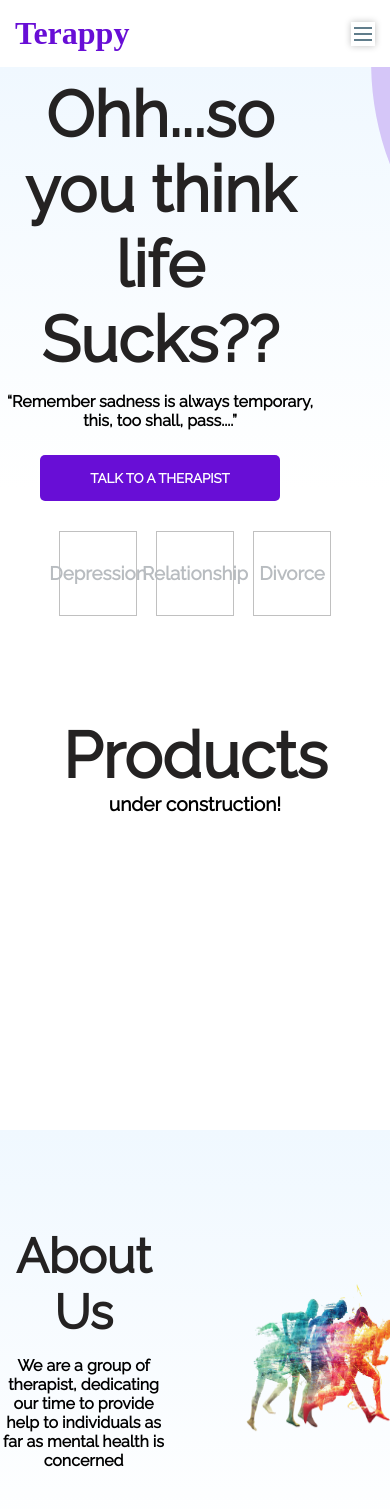
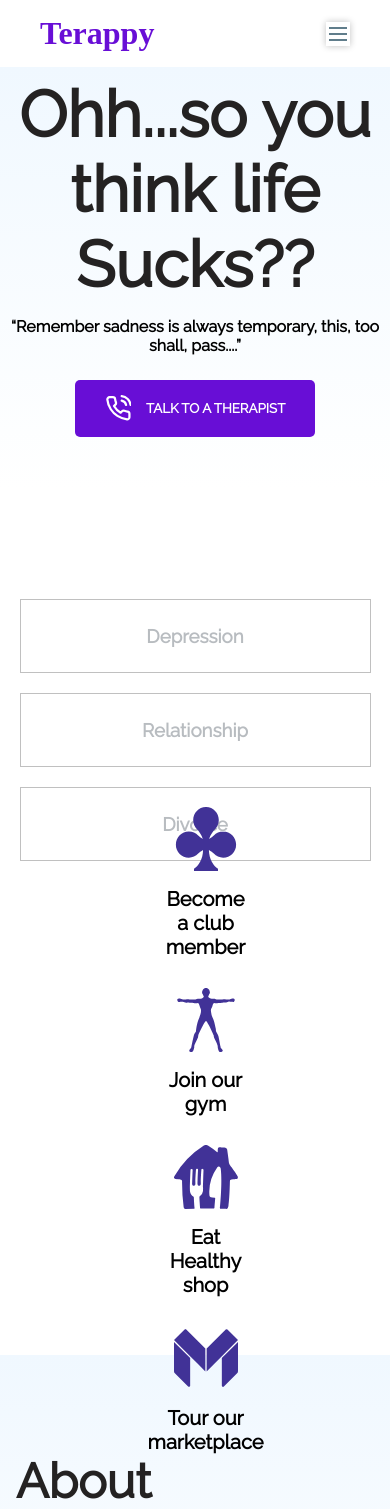
Before and after one commit to Amedzro-Elikplim/Terappy-frontend, a React (Create React App) app: page / in a window 390 px wide. Shown: the top 1509 px of the page. Built offline with nearby package versions, Linux system fonts and the light colour scheme; a web font is replaced by a local one.

Commit message:
made navbar, hero , services and explore section responsive on both mobile and desktop screens

```diff
--- a/src/components/Navbar/Nav.js
+++ b/src/components/Navbar/Nav.js
@@ -33,13 +33,16 @@ const Nav = () => {
     }
 
 
+
+
+
     return(
         <div>
         <StyledNav>
             <Desktop>
                 <Logo />
                 <Navlinks />
-                <NavButton children={"Contact Us"} />
+                <NavButton />
             </Desktop>
 
             <Mobile>
@@ -51,9 +54,9 @@ const Nav = () => {
         <Mobile>
             {state.dropMenu ?
                <NavDropdown>
-
+                   <NavLinksDropdown />
+                   <DropdownNavButton  />
                </NavDropdown>
-                // <Navlinks className="dropdown-nav" />
                :
                null
             }
@@ -69,13 +72,23 @@ export default Nav;
 const StyledNav = styled.nav`
     display: flex;
     justify-content: space-between;
-    padding: 15px;
+    padding: 15px 40px;
     box-shadow: 0px 0px 10px silver;
     align-items: center;
     flex-wrap: nowrap;
+    width: 100%;
 `
 
 const NavDropdown = styled.div`
    width: 100vw;
-   height: 150px;
 `
+
+const NavLinksDropdown = styled(Navlinks)`
+    display: flex;
+    flex-direction: column;
+`
+
+const DropdownNavButton = styled(NavButton)`
+    margin: 10px 40px;
+    padding: 5px;
+`
--- a/src/components/Navbar/NavButton.js
+++ b/src/components/Navbar/NavButton.js
@@ -1,9 +1,9 @@
 
 import styled from "styled-components";
 import { primaryColor } from "../../utils/color/Color";
-const NavButton = (props) => {
+const NavButton = ({className}) => {
     return(
-        <StyledButton>{props.children}</StyledButton>
+        <StyledButton className={className}>Contact Us</StyledButton>
     )
 }
 
@@ -15,7 +15,7 @@ const StyledButton = styled.button`
      border: none;
      color: ${primaryColor};
      outline: none;
-     box-shadow: 0px 0px 10px silver;
+     box-shadow: 0px 0px 5px silver;
      background-color: white;
      font-family: Kurale;
      font-size: large;
@@ -24,7 +24,6 @@ const StyledButton = styled.button`
      font-weight: bolder;
 
 
-
      &:hover {
         background-color: ${primaryColor};
         color: white;
--- a/src/components/Navbar/Navlinks.js
+++ b/src/components/Navbar/Navlinks.js
@@ -1,11 +1,13 @@
-import styled, {css} from 'styled-components';
+import styled from 'styled-components';
 import { primaryColor } from '../../utils/color/Color';
-const Navlinks = () => {
+
+
+const Navlinks = ({className}) => {
     return(
-        <StyledUnorderedList>
+        <StyledUnorderedList className={className}>
             <Links>Home</Links>
             <Links>Services</Links>
-            <Links>Products</Links>
+            <Links>Explore</Links>
             <Links>About Us</Links>
         </StyledUnorderedList>
     )
@@ -20,14 +22,11 @@ const StyledUnorderedList = styled.ul`
     justify-content: space-evenly;
     font-family: Kurale;
 
-    ${props => props.dropdown && css`
-        flex-direction: column;
-    `}
 `
 
 const Links = styled.li`
     cursor: pointer;
-
+    padding: 5px;
 
     &:hover {
         color: ${primaryColor};
--- /dev/null
+++ b/src/components/sections/home-sections/ExploreCard.js
@@ -0,0 +1,38 @@
+import styled from "styled-components";
+
+
+const ExploreCard = (props) => {
+
+    return(
+        <Card>
+         <Icon>{props.icon}</Icon>
+         <Text>{props.text}</Text>
+        </Card>
+    )
+}
+export default ExploreCard;
+
+
+const Card = styled.div`
+   height: 20vh;
+   width: 20vw;
+   display: flex;
+   flex-direction: column;
+   justify-content: center;
+   align-items: center;
+
+   &:hover{
+       color: orangered;
+   }
+`
+
+const Icon = styled.i`
+   zoom: 4;
+   color: #413297
+`
+
+const Text = styled.div`
+   font-size: 20px;
+   font-family: Raleway;
+   font-weight: bolder;
+`
--- a/src/components/sections/home-sections/Hero.js
+++ b/src/components/sections/home-sections/Hero.js
@@ -1,10 +1,28 @@
 import Blob from "../../../utils/blobs/Blob";
 import styled from "styled-components";
 import { primaryColor } from "../../../utils/color/Color";
+import { useMediaQuery } from "react-responsive";
+import { FiPhoneCall } from 'react-icons/fi'
+
+
+//react responsive easy way of creating media queries
+const Desktop = ({children}) => {
+    const isDesktop = useMediaQuery({minWidth: 699});
+    return isDesktop ? children : null
+}
+
+const Mobile = ({children}) => {
+    const isMobile = useMediaQuery({maxWidth: 698});
+    return isMobile ? children : null
+}
 
 const Hero = () => {
+
     return(
         <StyledSection>
+            {/**section wrapped with Desktop tag will display only on desktop screens */}
+            {/**start */}
+            <Desktop>
             <HeroDiv>
                 <HeroText>Ohh...so you think life Sucks??</HeroText>
                 <StyledQuote>
@@ -12,11 +30,31 @@ const Hero = () => {
                 </StyledQuote>
 
                 <StyledButton>
-                     TALK TO A THERAPIST
+                   <FiPhoneCall className="phone-icon" />  TALK TO A THERAPIST
                 </StyledButton>
 
             </HeroDiv>
             <Blob />
+            </Desktop>
+            {/**end */}
+
+
+            {/**section wrapped with Mobile tag will display only on mobile screens */}
+            {/**start */}
+            <Mobile>
+            <HeroDiv>
+                <HeroText>Ohh...so you think life Sucks??</HeroText>
+                <StyledQuote>
+                    <q>Remember sadness is always temporary, this, too shall, pass....</q>
+                </StyledQuote>
+
+                <StyledButton>
+                   <FiPhoneCall className="phone-icon" />  TALK TO A THERAPIST
+                </StyledButton>
+
+            </HeroDiv>
+            </Mobile>
+            {/**end */}
         </StyledSection>
     )
 }
@@ -40,6 +78,9 @@ const HeroText = styled.h1`
 
 const HeroDiv = styled.div`
    text-align: center;
+   display: flex;
+   align-items: center;
+   flex-direction: column;
 
 `
 
@@ -50,6 +91,9 @@ const StyledQuote = styled.p`
 `
 
 const StyledButton = styled.button`
+   display: flex;
+   justify-content: space-evenly;
+   align-items: center;
    margin: 20px;
    padding: 15px;
    outline: none;
@@ -60,6 +104,7 @@ const StyledButton = styled.button`
    min-width: 15rem;
    font-family: Raleway;
    font-weight: bold;
+   cursor: pointer;
 
    &:hover {
      background-color: white;
--- a/src/components/sections/home-sections/Products.js
+++ b/src/components/sections/home-sections/Products.js
@@ -1,30 +1,76 @@
-import styled from 'styled-components';
+import styled, { css } from 'styled-components';
+import { MdExplore } from 'react-icons/md';
+import { exploreData } from '../../../utils/Data/data';
+import { useMediaQuery } from 'react-responsive';
+import ExploreCard from './ExploreCard';
+
 const Products = () => {
+
+    const Desktop = ({children}) => {
+        const isDesktop = useMediaQuery({minWidth: 699});
+        return isDesktop ? children : null
+    }
+
+    const Mobile = ({children}) => {
+        const isMobile = useMediaQuery({maxWidth: 698});
+        return isMobile ? children : null
+    }
+
     return(
-        <ProductSection>
-            <ProductSectionTitle>Products</ProductSectionTitle>
-            <ProductText>under construction!</ProductText>
-        </ProductSection>
+        <ExploreSection>
+            <Desktop>
+            <ExploreSectionTitle>Explore <MdExplore className="explore-icon" /></ExploreSectionTitle>
+
+            <ExploreDiv>
+            {exploreData.map((item, key) => (
+               <ExploreCard key = {key} text = {item.text} icon ={item.icon} />
+             ))}
+            </ExploreDiv>
+            </Desktop>
+
+            <Mobile>
+
+            <ExploreDiv mobile>
+            {exploreData.map((item, key) => (
+               <ExploreCard key = {key} text = {item.text} icon ={item.icon} />
+             ))}
+            </ExploreDiv>
+
+            </Mobile>
+
+        </ExploreSection>
     )
 }
 export default Products;
 
-const ProductSection = styled.section`
-   height: 50vh;
+const ExploreSection = styled.section`
+   height: 60vh;
    text-align: center;
-   padding: 10px;
-   margin-top: 50px;
+   padding: 20px;
+   margin: 100px 10px;
    background-color: white;
 `
 
-const ProductSectionTitle = styled.h3`
+const ExploreSectionTitle = styled.div`
     font-size: 4rem;
     color: #242222;
     font-family: Raleway;
+    font-weight: bolder;
+    display: flex;
+    justify-content: center;
+    align-items: center;
 `
 
-const ProductText = styled.p`
-  font-size: larger;
-  font-weight: bolder;
-  font-family: Raleway;
+const ExploreDiv = styled.div`
+  display: flex;
+  justify-content: space-evenly;
+  margin: 30px 0px;
+  cursor: pointer;
+
+  ${props => props.mobile && css`
+      flex-direction: column;
+      justify-content: center;
+      align-items: center;
+      width: 90vw;
+  `}
 `
--- a/src/components/sections/home-sections/ServiceCard.js
+++ b/src/components/sections/home-sections/ServiceCard.js
@@ -1,11 +1,10 @@
 import styled from "styled-components"
 
-const ServiceCard = (props) => {
+const ServiceCard = ({children,className}) => {
 
     return(
-        <Card>
-            <Title>{props.title}</Title>
-
+        <Card className = {className}>
+            <Title>{children}</Title>
         </Card>
     )
 }
@@ -22,6 +21,7 @@ const Card = styled.div`
    justify-content: center;
    align-items: center;
 
+
    &:hover {
        box-shadow: 0px 0px 20px silver;
        background-color: aliceblue;
--- a/src/components/sections/home-sections/Services.js
+++ b/src/components/sections/home-sections/Services.js
@@ -1,17 +1,47 @@
 import styled from "styled-components";
 import ServiceCard from "./ServiceCard";
-import data from "../../../utils/Data/data";
+import {data} from "../../../utils/Data/data";
+import { useMediaQuery } from "react-responsive";
 
 const Services = () => {
+
+    //react responsive easy way of creating media queries
+    const Desktop = ({children}) => {
+        const isDesktop = useMediaQuery({minWidth: 699});
+        return isDesktop ? children : null
+    }
+
+    const Mobile = ({children}) => {
+        const isMobile = useMediaQuery({maxWidth: 698});
+        return isMobile ? children : null
+    }
+
+
     return(
-        <ServicesSection>
+        <div>
+          <Desktop>
+            <ServicesSection>
+                {
+                    data.map((item, key) => {
+                    return  <ServiceCard key={key} children={item.title} />
+                    })
+                }
+            </ServicesSection>
+         </Desktop>
+
+         <Mobile>
+            <ServicesMobileSection>
             {
-                data.map((item, key) => {
-                 return   <ServiceCard key={key} title={item.title} />
-                })
+            data.map((item, key) => {
+                return  <MobileServiceCard key={key} children = {item.title} />
+            })
             }
+            </ServicesMobileSection>
+         </Mobile>
 
-        </ServicesSection>
+        </div>
+
+
     )
 }
 
@@ -20,7 +50,24 @@ export default Services;
 const ServicesSection = styled.section`
     height: 20vh;
     padding: 40px;
+    margin: 10px;
     display: flex;
     justify-content: space-evenly;
     align-items: center;
 `
+
+const ServicesMobileSection = styled(ServicesSection)`
+    flex-direction: column;
+    height: 100px;
+    margin: 60px 0px;
+
+
+`
+
+const MobileServiceCard = styled(ServiceCard)`
+   width: 90vw;
+   height: 25vh;
+   padding: 15px;
+   margin: 10px 0px;
+
+`
--- a/src/index.css
+++ b/src/index.css
@@ -1,6 +1,7 @@
 * {
   box-sizing: border-box;
   margin: 0;
+  padding: 0;
 }
 
 html, body {
@@ -28,3 +29,12 @@ body {
   cursor: pointer;
   box-shadow: 0px 0px 5px silver;
 }
+
+.phone-icon {
+  zoom: 2;
+}
+
+.explore-icon {
+  color: #380675;
+  margin: 0px 10px;
+}
--- a/src/utils/Data/data.js
+++ b/src/utils/Data/data.js
@@ -1,3 +1,6 @@
+import { ImClubs } from 'react-icons/im';
+import { SiActigraph, SiJusteat, SiMonzo  } from 'react-icons/si'
+
 const data = [
     {
         title: "Depression"
@@ -10,4 +13,15 @@ const data = [
     }
 ];
 
-export default data;
+const exploreData = [
+    {icon: <ImClubs />, text: "Become a club member" },
+    {icon: <SiActigraph />, text: "Join our gym"},
+    {icon: <SiJusteat />, text: "Eat Healthy shop" },
+    {icon: <SiMonzo />, text: "Tour our marketplace" },
+    // {text: "Join the gym"}
+];
+
+export {
+    data,
+    exploreData
+};
```
